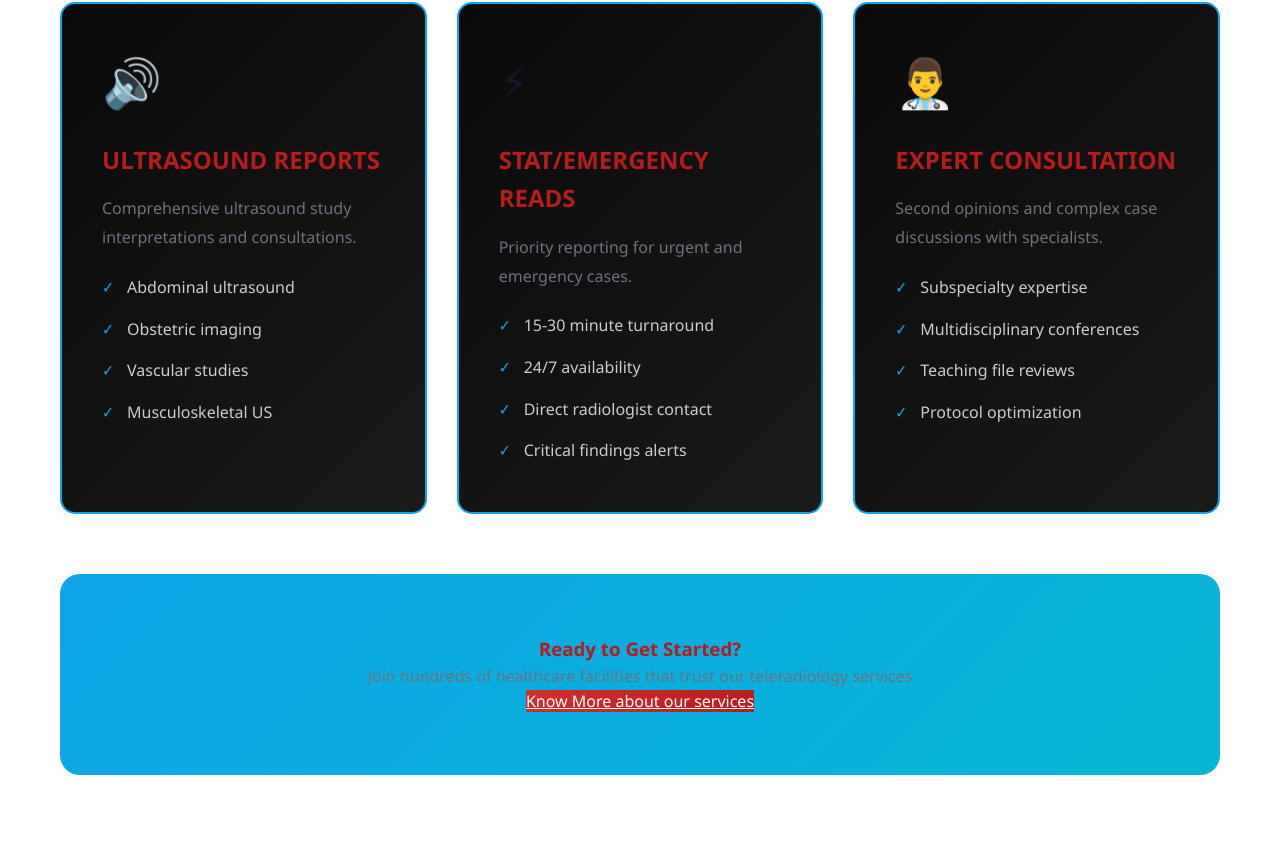
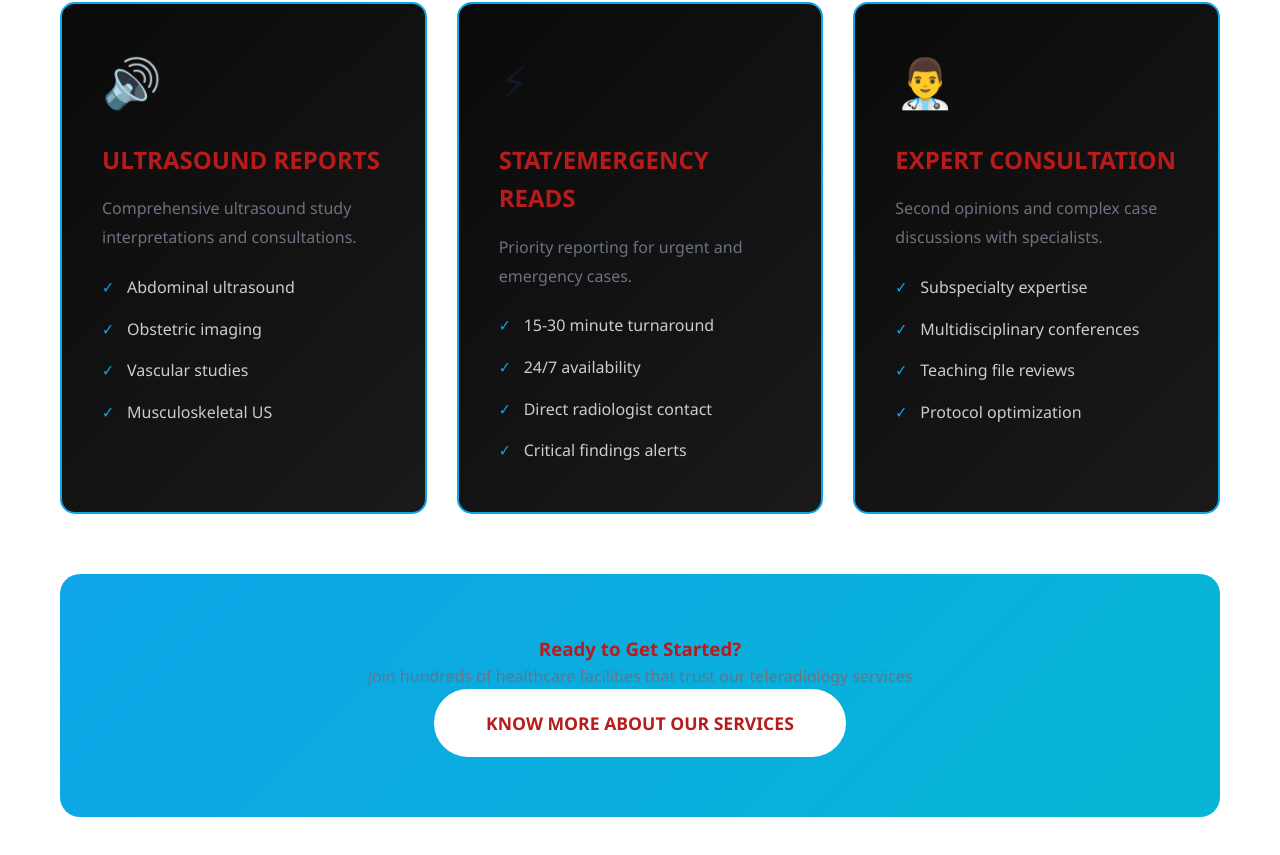
Before and after one commit to shravs-teleradiology/shravs-google, a website: page public/teleradiology.html in a window 1280 px wide. Shown: the part 1200-2055 px from the top of the page. Drawn offline with Linux system fonts and the light colour scheme.

Commit message:
Update teleradiology.html

```diff
--- a/public/teleradiology.html
+++ b/public/teleradiology.html
@@ -122,7 +122,7 @@
         <div class="cta-section">
             <h3>Ready to Get Started?</h3>
             <p>Join hundreds of healthcare facilities that trust our teleradiology services</p>
-            <a href="https://adminshravsteleradiologycom.mediog.org" class="btn" target="_blank" rel="noopener">Know More about our services</a>
+            <a href="https://adminshravsteleradiologycom.mediog.org" class="cta-btn" target="_blank" rel="noopener">Know More about our services</a>
         </div>
     </div>
 </body>
```
